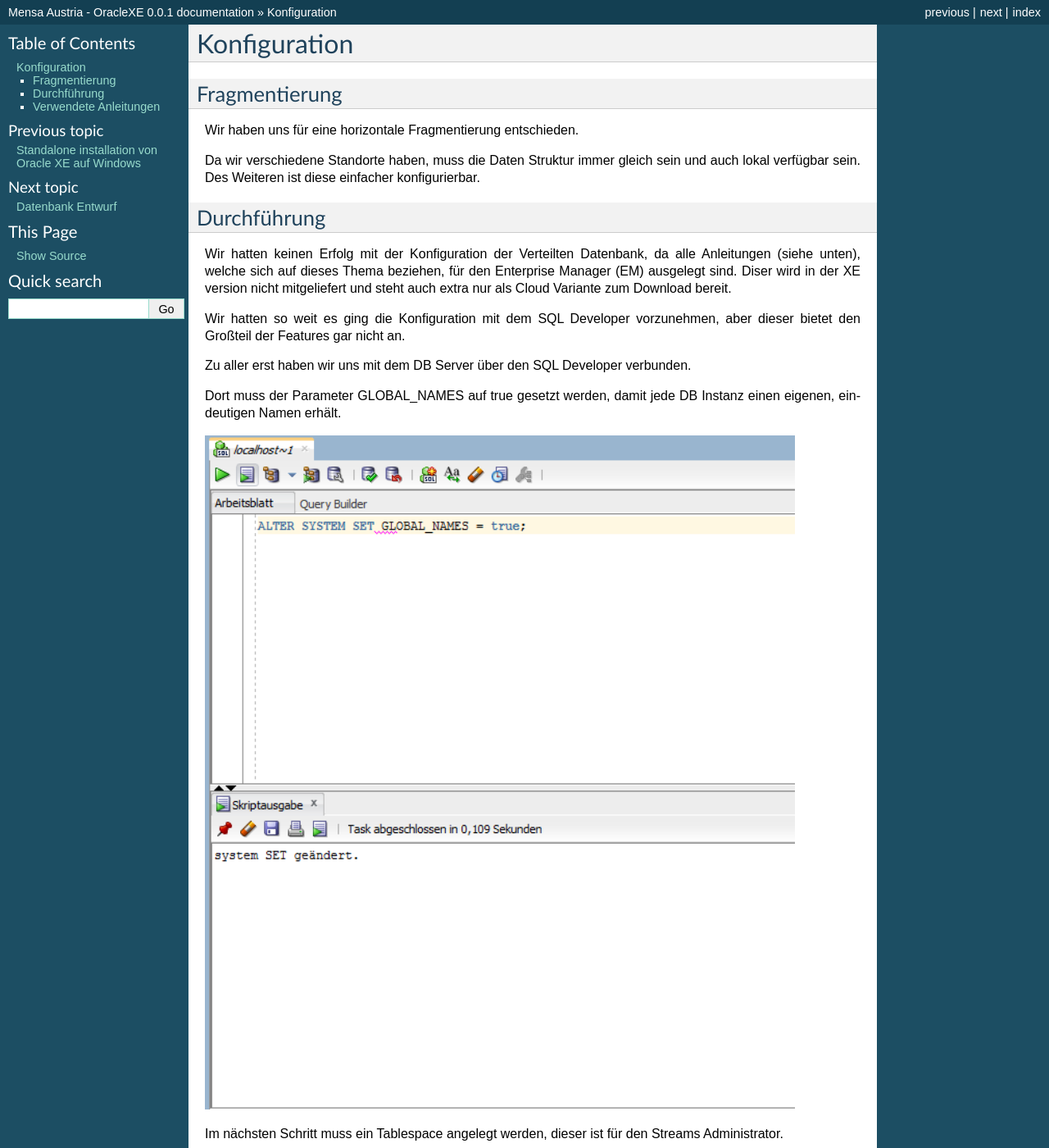
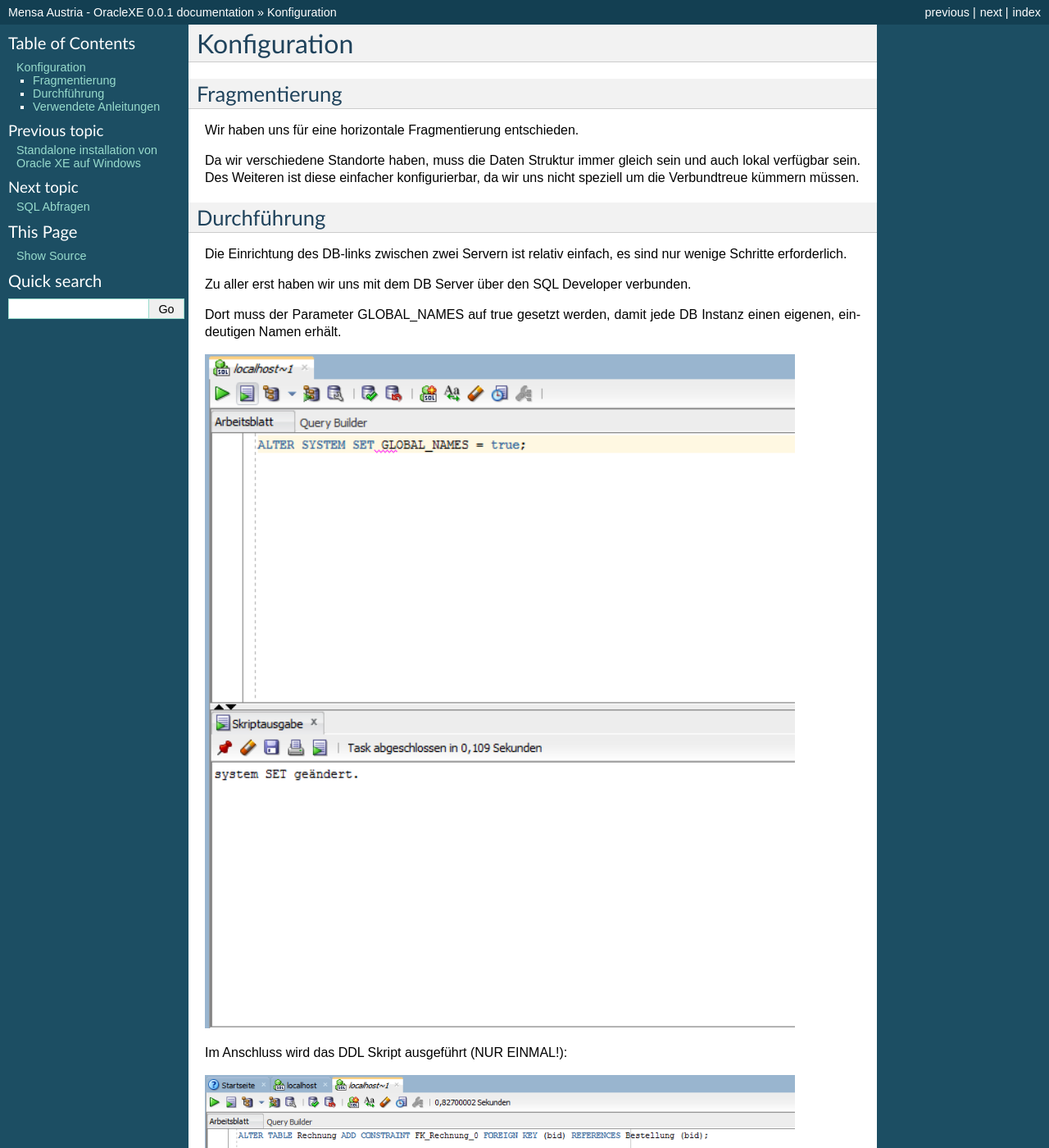
Before and after one commit to truh/MensaAustria_OracleXE, a Sphinx documentation site: the page built from docs/konfiguration.rst, in a window 1280 px wide and 1400 px high. Shown: the whole window at 82% size. Built offline with Sphinx 7.4.7, drawn with Linux system fonts in a browser that asks for light colours; some of the changed text lies outside the part shown.

Commit message:
Redone everything

```diff
--- a/docs/index.rst
+++ b/docs/index.rst
@@ -9,10 +9,11 @@
 .. toctree::
    :maxdepth: 2
 
+   datenbankentwurf
    docker
    standalone
    konfiguration
-   datenbankentwurf
+   abfragen
 
 Time recordings
 ~~~~~~~~~~~~~~~
--- a/docs/konfiguration.rst
+++ b/docs/konfiguration.rst
@@ -8,51 +8,43 @@
 
 Da wir verschiedene Standorte haben, muss die Daten Struktur immer gleich sein
 und auch lokal verfügbar sein.
-Des Weiteren ist diese einfacher konfigurierbar.
+Des Weiteren ist diese einfacher konfigurierbar, da wir uns nicht speziell um
+die Verbundtreue kümmern müssen.
 
 Durchführung
 ------------
 
-Wir hatten keinen Erfolg mit der Konfiguration der Verteilten Datenbank, da
-alle Anleitungen (siehe unten), welche sich auf dieses Thema beziehen, für den
-Enterprise Manager (EM) ausgelegt sind.
-Diser wird in der XE version nicht mitgeliefert und steht auch extra nur als
-Cloud Variante zum Download bereit.
-
-Wir hatten so weit es ging die Konfiguration mit dem SQL Developer vorzunehmen,
-aber dieser bietet den Großteil der Features gar nicht an.
+Die Einrichtung des DB-links zwischen zwei Servern ist relativ einfach, es sind
+nur wenige Schritte erforderlich.
 
 Zu aller erst haben wir uns mit dem DB Server über den SQL Developer verbunden.
 
 Dort muss der Parameter GLOBAL_NAMES auf true gesetzt werden, damit jede DB
 Instanz einen eigenen, eindeutigen Namen erhält.
 
-.. image:: _static/global_names.png
+.. image:: _static/global-names.png
     :width: 90%
 
-Im nächsten Schritt muss ein Tablespace angelegt werden, dieser ist für den
-Streams Administrator.
+Im Anschluss wird das DDL Skript ausgeführt (NUR EINMAL!):
 
-.. image:: _static/oracle-create-tablespace.png
+.. image:: _static/create-tables.png
     :width: 90%
 
-Im nächsten Schritt muss man einen Streams Administrator anlegen, jedoch bietet
-der SQL Developer keinerlei Option um ihn anzulegen.
+Danach kann auch schon der DB-link eingerichtet werden:
 
-DBA Ansicht:
+Dazu im SQL Developer die Verbindungsansicht aktivieren (standardmäßig aktiv)
+und bei "Datenbanklinks" (in unserer Version, der 10. Eintrag von unten)
+rechtsklicken und "Neuer Datenbank-Link" anklicken.
 
-.. image:: _static/dba_view.png
+Nun noch die Daten des jeweilig anderen eintragen, und es können bereits SQL
+Abfragen durchgeführt werden.
+
+.. image:: _static/db-link.png
     :width: 90%
 
-Normale Ansicht:
-
-.. image:: _static/normal_view.png
-    :width: 90%
 
 Verwendete Anleitungen
 ----------------------
 
-http://docs.oracle.com/cd/E11882_01/server.112/e17516/tdpii_common_ii.htm#TDPII009
-http://docs.oracle.com/cd/E11882_01/server.112/e17516/tdpii_distdbs.htm#TDPII020
+http://docs.oracle.com/cd/B19306_01/server.102/b14200/statements_5005.htm
 http://docs.oracle.com/cd/E11882_01/server.112/e10897/network.htm#ADMQS044
-http://docs.oracle.com/cd/E11882_01/server.112/e17516/tdpii_repcont.htm#TDPII181
```
Also changed, not shown: docs/abfragen.rst (added, +195 -0 lines), docs/_static/create-tables.png (added), docs/_static/db-link.png (added), docs/_static/dba_view.png (deleted), docs/_static/global-names.png (renamed from docs/_static/global_names.png), docs/_static/normal_view.png (deleted), docs/_static/oracle-create-tablespace.png (deleted), 1 other file.
